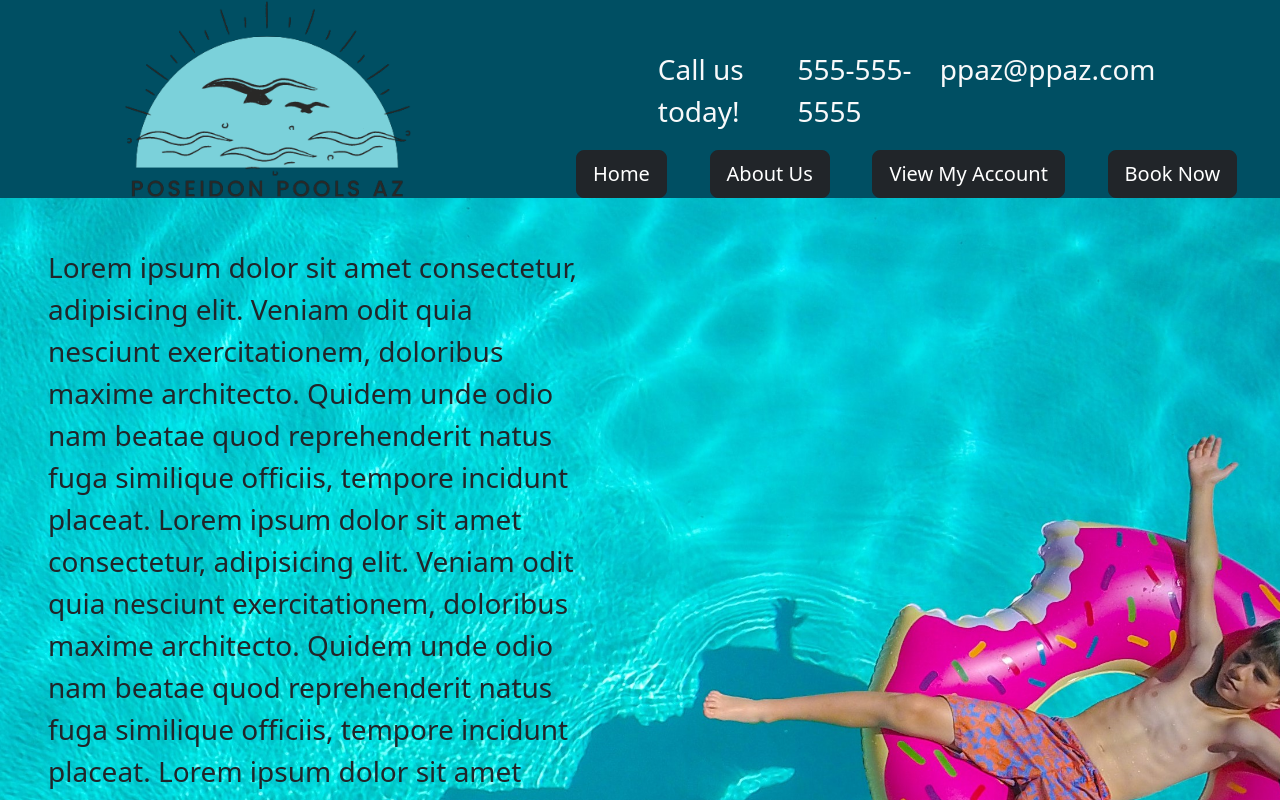
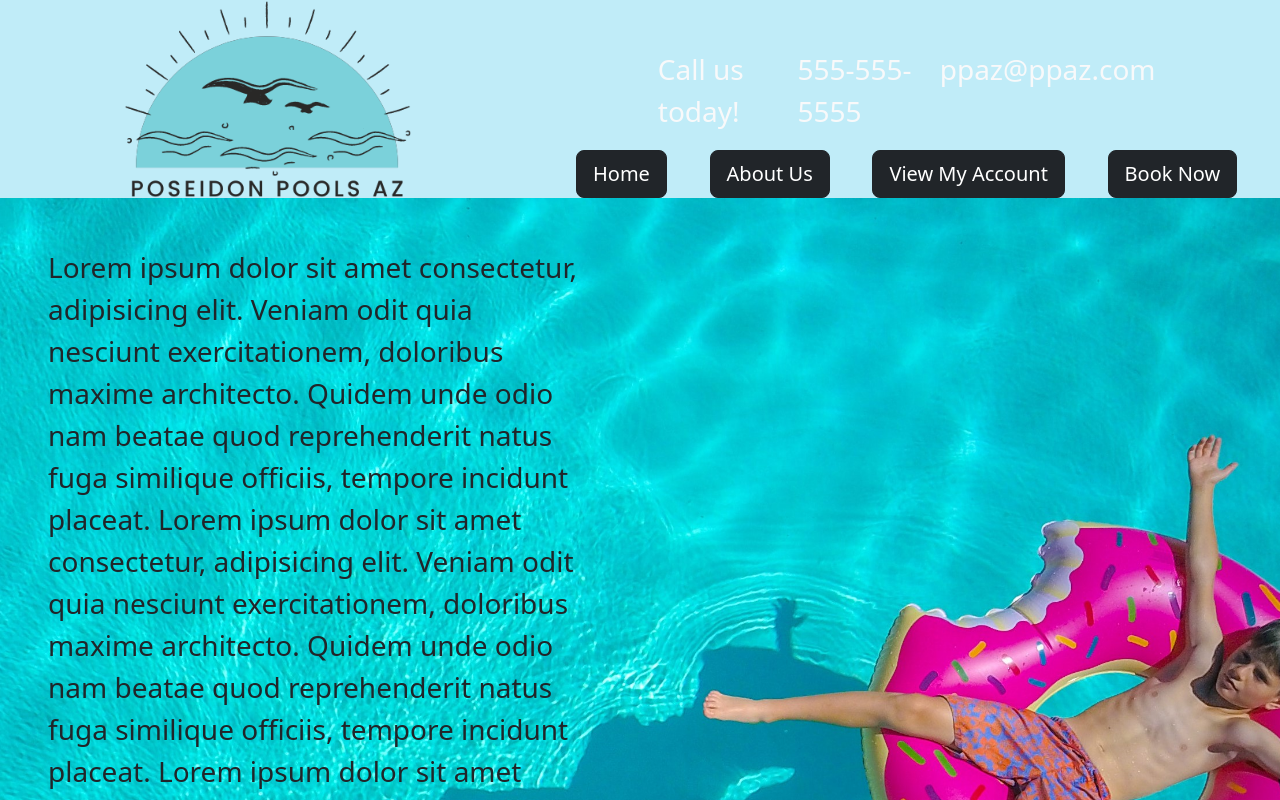
Before and after one commit to tbohn2/poseidon-pools, a React (Create React App) app in the folder client/: page / in a window 1280 px wide. Shown: the top 800 px of the page. Built offline with nearby package versions, Linux system fonts and the light colour scheme.

Commit message:
Changed color values

```diff
--- a/client/src/App.css
+++ b/client/src/App.css
@@ -1,10 +1,10 @@
 :root {
-    --blue: #07aed8;
-    --dark: #004f63;
+    --blue: #7bd1da;
+    --light: #c0ecf8;
 
 }
 
 .app {
-    background-color: var(--dark);
+    background-color: var(--light);
     min-height: 100vh;
 }
```
